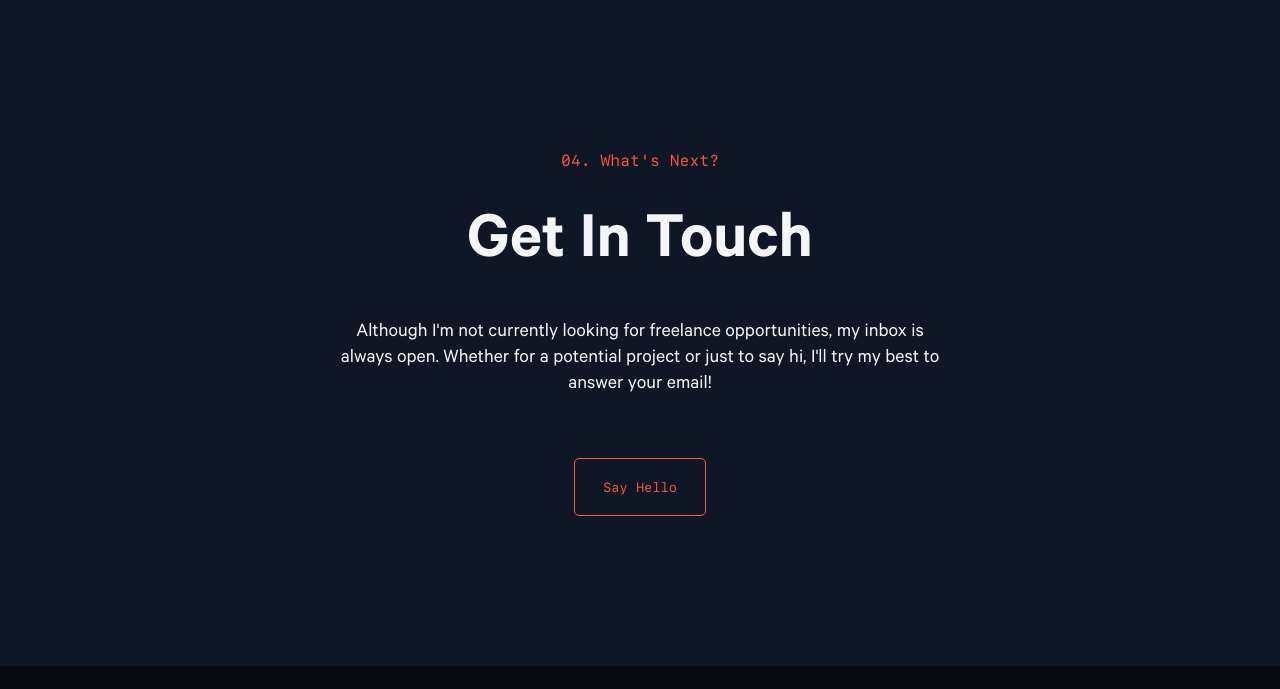
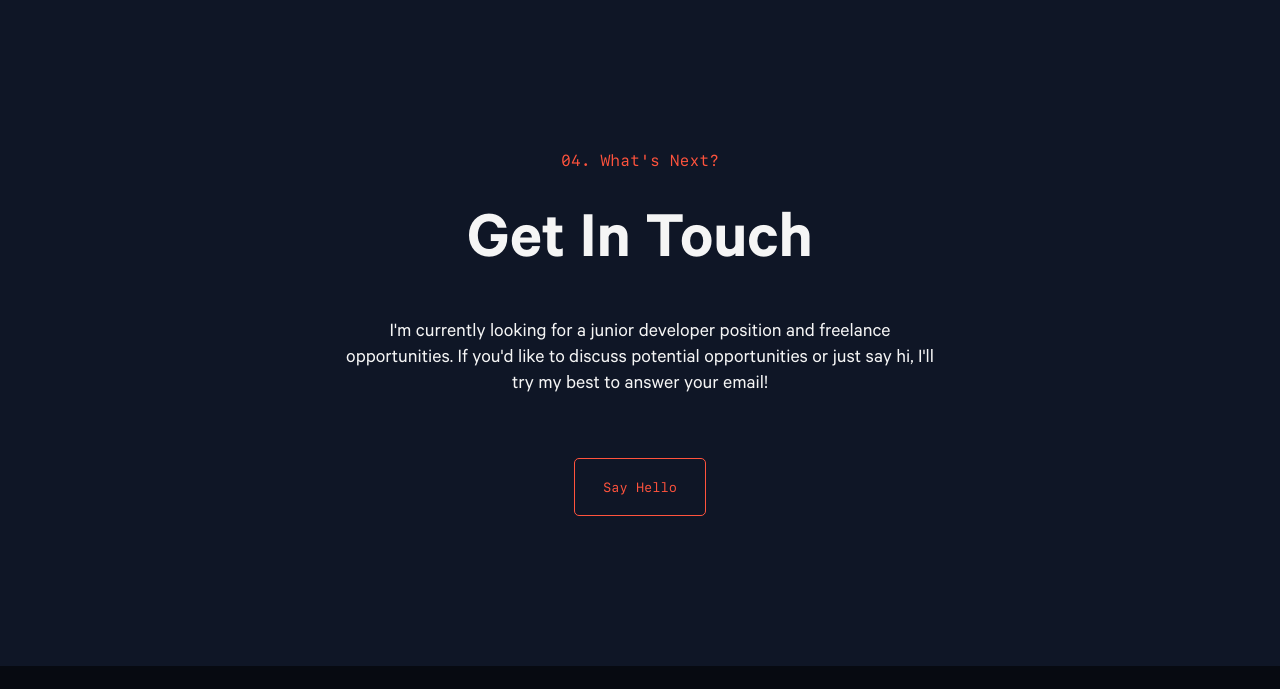
Before and after one commit to julacosta9/portfolio-v1, a plain HTML site: page index.html in a window 1280 px wide. Shown: the part 5058-5747 px from the top of the page. Drawn offline with Linux system fonts and the light colour scheme.

Commit message:
Update Get In Touch text

```diff
--- a/index.html
+++ b/index.html
@@ -253,8 +253,7 @@
                 <h4 class="contact-headline">Get In Touch</h4>
                 <div class="contact-text">
                     <p>
-                        Although I'm not currently looking for freelance opportunities, my inbox is always open. Whether
-                        for a potential project or just to say hi, I'll try my best to answer your email!
+                        I'm currently looking for a junior developer position and freelance opportunities. If you'd like to discuss potential opportunities or just say hi, I'll try my best to answer your email!
                     </p>
                 </div>
                 <a href="mailto:julacosta9@gmail.com">
```
